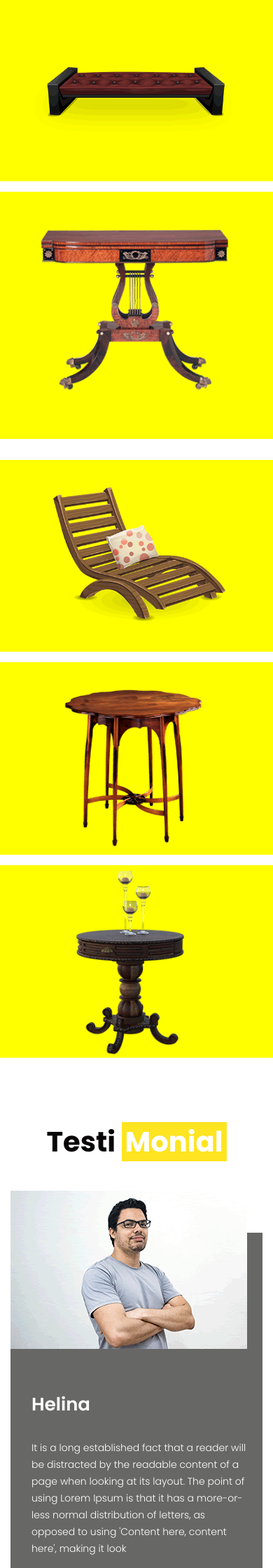
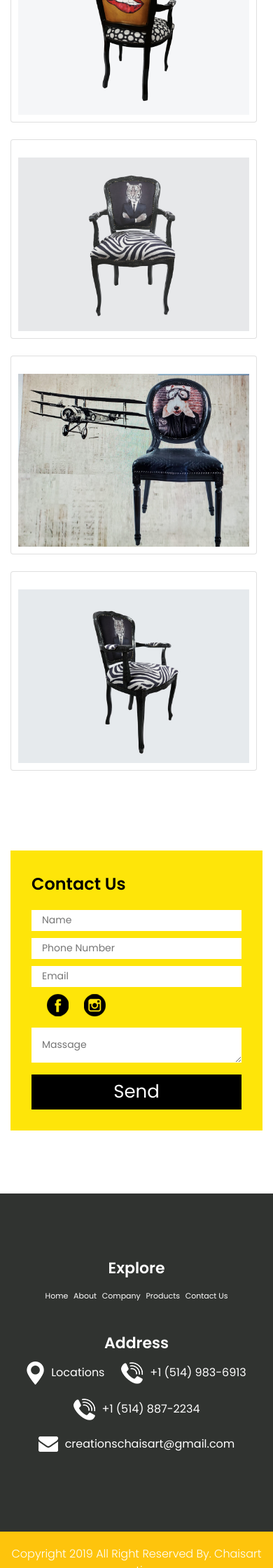
Before and after one commit to sunanda-bag/CreativeChair-Website-Django, a Django app: page / in a window 390 px wide. Shown: the part 2920-5160 px from the top of the page at 70% size. Run offline with Django 3.2, Linux system fonts and the light colour scheme; data comes from the database, SQL or seed files in the repository; both versions use the stored data as it was after the commit; some libraries are stand-ins or nearby versions.

Commit message:
initial commit

```diff
--- a/my_app/templates/index.html
+++ b/my_app/templates/index.html
@@ -56,31 +81,9 @@
 							<div><img src="{% static 'images/img-1.png' %}"></div>
 						</div>
 					</div>
+				</div> -->
 			</div>
-						<div class="carousel-item">
-							<div class="row">
-								<div class="col-sm-1">
-									<p class="number_tetx">02/3</p>
-									<div class="line"><img src="{% static 'images/linr-icon.png' %}"></div>
-									<p class="number_tetx">02/3</p>
-									<div class="left_img"><img src="{% static 'images/img-2.png' %}"></div>
-								</div>
-								<div class="col-sm-5">
-									<h1 class="furniture_text">2019</h1>
-									<h1 class="trends_text">TRENDS</h1>
-									<h1 class="furniture_text">FURNITURE</h1>
-									<P class="lorem_text">It is a long established fact that a reader will be distracted
-										by the readable content of a page when looking at its layout. The point of using
-										Lorem Ipsum is that it has a more-or-less normal distribution of letters, </P>
-									<button class="more_bt">MORE INFO</button>
-									<button class="furniture_bt">FURNITURE</button>
-								</div>
-								<div class="col-sm-6">
-									<div><img src="{% static 'images/img-1.png' %}"></div>
-								</div>
-							</div>
-						</div>
-					</div>
+
 			<a class="carousel-control-prev" href="#carouselExampleIndicators" role="button" data-slide="prev">
 				<span class="carousel-control-prev-icon" aria-hidden="true"></span>
 				<span class="sr-only">Previous</span>
@@ -130,95 +136,32 @@
 			more-or-less normal distribution o</p>
 	</div>
 </div>
-	<div class="our_section_2">
+<div class="container">
+	<div class="our_section_2 ">
+
+
+		<div class="images_section_2 ">
 			<div class="row">
-			<div class="col-sm-5">
-				<div class="images_bt">
-					<div class="image_left">
-						<button class="seemore_bt">SEE MORE</button>
-					</div>
-					<div class="image_right">
-						<div class="image_9"><img src="{% static 'images/img-9.png' %}"></div>
-						<div class="new_text">NEW DESIGN</div>
+				{% for product in object_list %}
+				<div class="col-sm-4">
+					<div class="card mb-4" style="width: 22rem; padding:10px;">
+
+						<div class="image_6 card-img-top"> <a href="{{product.get_absolute_url}}"><img
+									src="{{product.imageURL}}"></a></div>
 					</div>
 				</div>
-			</div>
-			<div class="col-sm-4">
-				<div class="image"><img src="{% static 'images/img-4.png' %}"></div>
-			</div>
-			<div class="col-sm-3">
-				<div class="image"><img src="{% static 'images/img-5.pn' %}g"></div>
+				{% endfor %}
 			</div>
 		</div>
-		<div class="images_section_2">
-			<div class="row">
-				<div class="col-sm-4">
-					<div class="image_6"><img src="{% static 'images/img-6.png' %}"></div>
-				</div>
-				<div class="col-sm-4">
-					<div class="image_6"><img src="{% static 'images/img-7.png' %}"></div>
-				</div>
-				<div class="col-sm-4">
-					<div class="image_6"><img src="{% static 'images/img-8.png' %}"></div>
+
 	</div>
 </div>
-		</div>
-	</div>
+
 <!-- our furniture section end -->
-	<!-- testi monial section start -->
-	<div class="testi_monial_section layout_padding">
-		<div class="container">
-			<div id="my_carousel" class="carousel slide" data-ride="carousel">
-				<div class="carousel-inner">
-					<div class="carousel-item active">
-						<h1 class="testi_monila_text">Testi <span
-								style="background-color: #fee421; color: #fff; padding: 0px 5px;">Monial</span></h1>
-						<div class="testimonila_inner">
-							<div class="testing_img"><img src="{% static 'images/img-10.png' %}"></div>
-							<h2 class="helina_text">Helina</h2>
-							<p class="dolor_text">It is a long established fact that a reader will be distracted by the
-								readable content of a page when looking at its layout. The point of using Lorem Ipsum is
-								that it has a more-or-less normal distribution of letters, as opposed to using 'Content
-								here, content here', making it look</p>
-						</div>
-					</div>
-					<div class="carousel-item">
-						<h1 class="testi_monila_text">Testi <span
-								style="background-color: #fee421; color: #fff; padding: 0px 5px;">Monial</span></h1>
-						<div class="testimonila_inner">
-							<div class="testing_img"><img src="{% static 'images/img-10.png' %}"></div>
-							<h2 class="helina_text">Helina</h2>
-							<p class="dolor_text">It is a long established fact that a reader will be distracted by the
-								readable content of a page when looking at its layout. The point of using Lorem Ipsum is
-								that it has a more-or-less normal distribution of letters, as opposed to using 'Content
-								here, content here', making it look</p>
-						</div>
-					</div>
-					<div class="carousel-item">
-						<h1 class="testi_monila_text">Testi <span
-								style="background-color: #fee421; color: #fff; padding: 0px 5px;">Monial</span></h1>
-						<div class="testimonila_inner">
-							<div class="testing_img"><img src="{% static 'images/img-10.png' %}"></div>
-							<h2 class="helina_text">Helina</h2>
-							<p class="dolor_text">It is a long established fact that a reader will be distracted by the
-								readable content of a page when looking at its layout. The point of using Lorem Ipsum is
-								that it has a more-or-less normal distribution of letters, as opposed to using 'Content
-								here, content here', making it look</p>
-						</div>
-					</div>
-				</div>
-				<a class="carousel-control-prev" href="#my_carousel" role="button" data-slide="prev">
-					<span class="carousel-control-prev-icon" aria-hidden="true"></span>
-					<span class="sr-only">Previous</span>
-				</a>
-				<a class="carousel-control-next" href="#my_carousel" role="button" data-slide="next">
-					<span class="carousel-control-next-icon" aria-hidden="true"></span>
-					<span class="sr-only">Next</span>
-				</a>
-			</div>
-		</div>
-	</div>
-	<!-- testi monial section end -->
+
+
+
+
 <!-- contact section start -->
 <div class="layout_padding contact_section">
 	<div class="container">
--- a/static/css/style.css
+++ b/static/css/style.css
@@ -383,7 +383,7 @@ button {
 	float: left;
 	background-image: url(../images/about-bg.png);
 	height: auto;
-	background-size: 100%;
+	background-size: 80vw 90vh;
 	background-repeat: no-repeat;
 }
 .about_long_text{
```
Also changed, not shown: other parts of my_app/templates/index.html (+35 -6 lines), my_app/templates/about.html (+34 -7 lines), my_app/templates/contact.html (+5 -4 lines), my_app/templates/products.html (+35 -29 lines), db.sqlite3, static/images/my_app/1621027070400.jpg (added), static/images/my_app/1621027070412.jpg (added), static/images/my_app/1621027070435.jpg (added), static/images/my_app/1621027070492.jpg (added), static/images/my_app/1621027070492_stX0Tki.jpg (added), static/images/my_app/1621027070504.jpg (added). Lines whose indentation alone changed are shown as unchanged.
